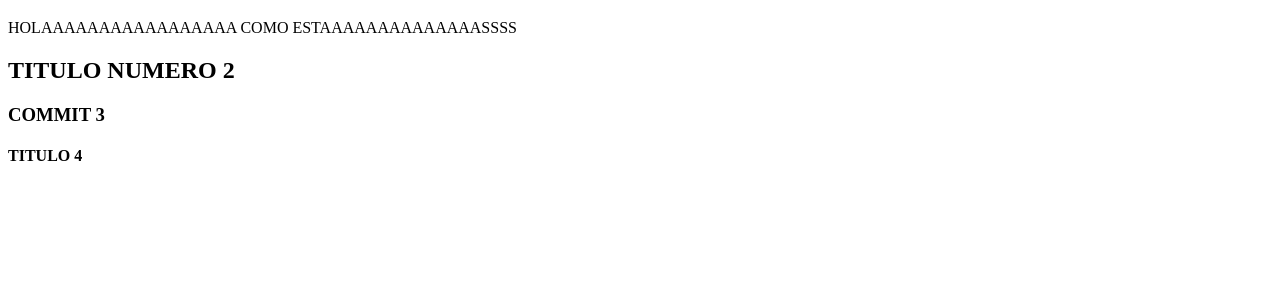
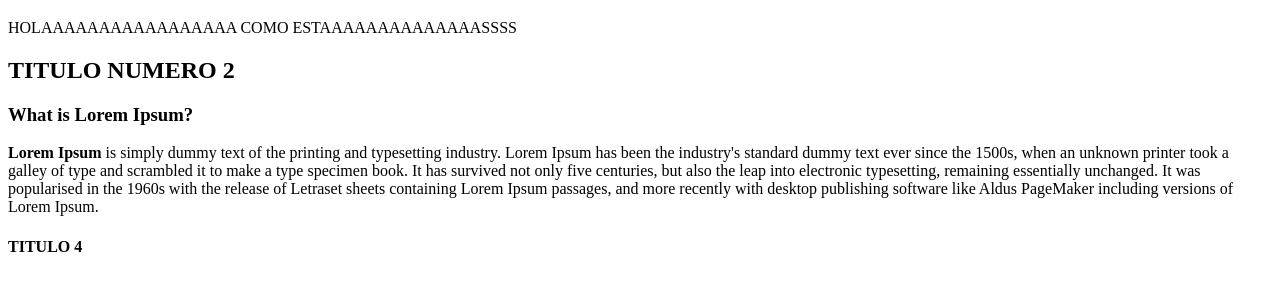
Before and after one commit to juanxodj/gitnew, a plain HTML site: page index.html in a window 1280 px wide. Shown: the part 61-352 px from the top of the page. Drawn offline with Linux system fonts and the light colour scheme.

Commit message:
agregado lorep ipsum

```diff
--- a/index.html
+++ b/index.html
@@ -10,7 +10,8 @@
     <h1>TITULO H1</h1>
     <p>HOLAAAAAAAAAAAAAAAAA COMO ESTAAAAAAAAAAAAAASSSS</p>
     <h2>TITULO NUMERO 2</h2>
-    <h3>COMMIT 3</h3>
+    <h3>What is Lorem Ipsum?</h3>
+    <p><b>Lorem Ipsum</b> is simply dummy text of the printing and typesetting industry. Lorem Ipsum has been the industry's standard dummy text ever since the 1500s, when an unknown printer took a galley of type and scrambled it to make a type specimen book. It has survived not only five centuries, but also the leap into electronic typesetting, remaining essentially unchanged. It was popularised in the 1960s with the release of Letraset sheets containing Lorem Ipsum passages, and more recently with desktop publishing software like Aldus PageMaker including versions of Lorem Ipsum.</p>
     <h4>TITULO 4</h4>
 </body>
 </html>
```
